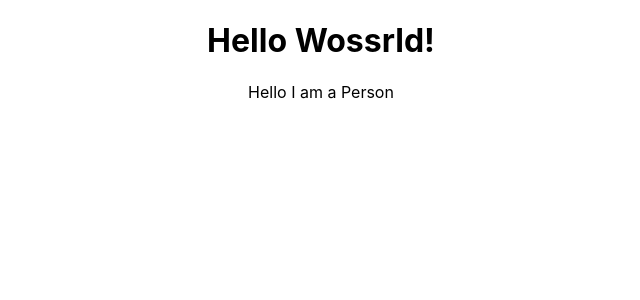
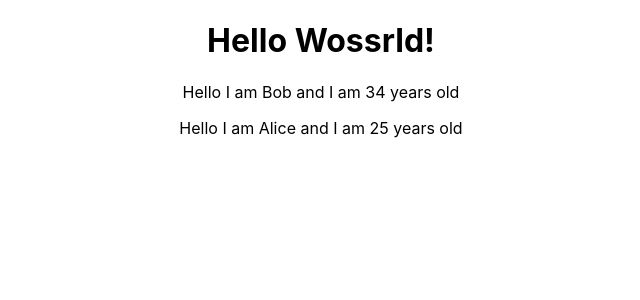
Before and after one commit to ChanakaR/react-complete-guide, a React (Create React App) app: page / in a window 1280 px wide. Shown: the top 300 px of the page, without its empty margins (319-959 px from the left). Built offline with nearby package versions, Linux system fonts and the light colour scheme.

Commit message:
added dynamic content behavior for functional components

```diff
--- a/src/App.js
+++ b/src/App.js
@@ -8,9 +8,11 @@ class App extends Component {
     return (
       <div className="App">
         <h1>Hello Wossrld!</h1>
-        <Person></Person>
+        <Person name="Bob" age="34"></Person>
+        <Person name="Alice" age="25"></Person>
       </div>
     );
+
     /**
      * return (
         <div className="App">
--- a/src/ComponentExample/Person.js
+++ b/src/ComponentExample/Person.js
@@ -5,8 +5,8 @@
 
 import React from 'react';
 
-const Person = () => {
-    return <p>Hello I am a Person</p>;
+const Person = (props) => {
+    return <p>Hello I am {props.name} and I am {props.age} years old</p>;
 }
 
 export default Person;
```
